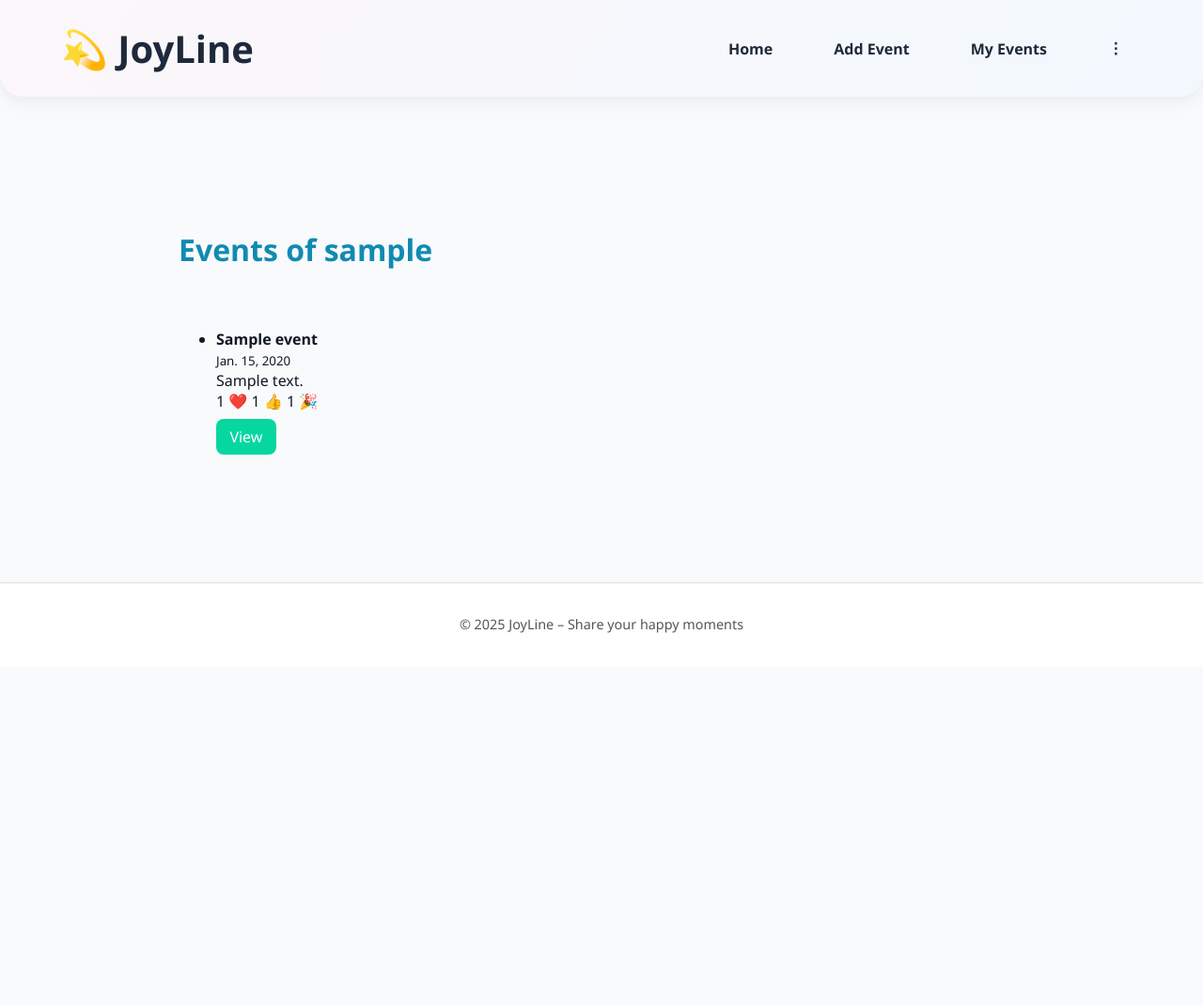
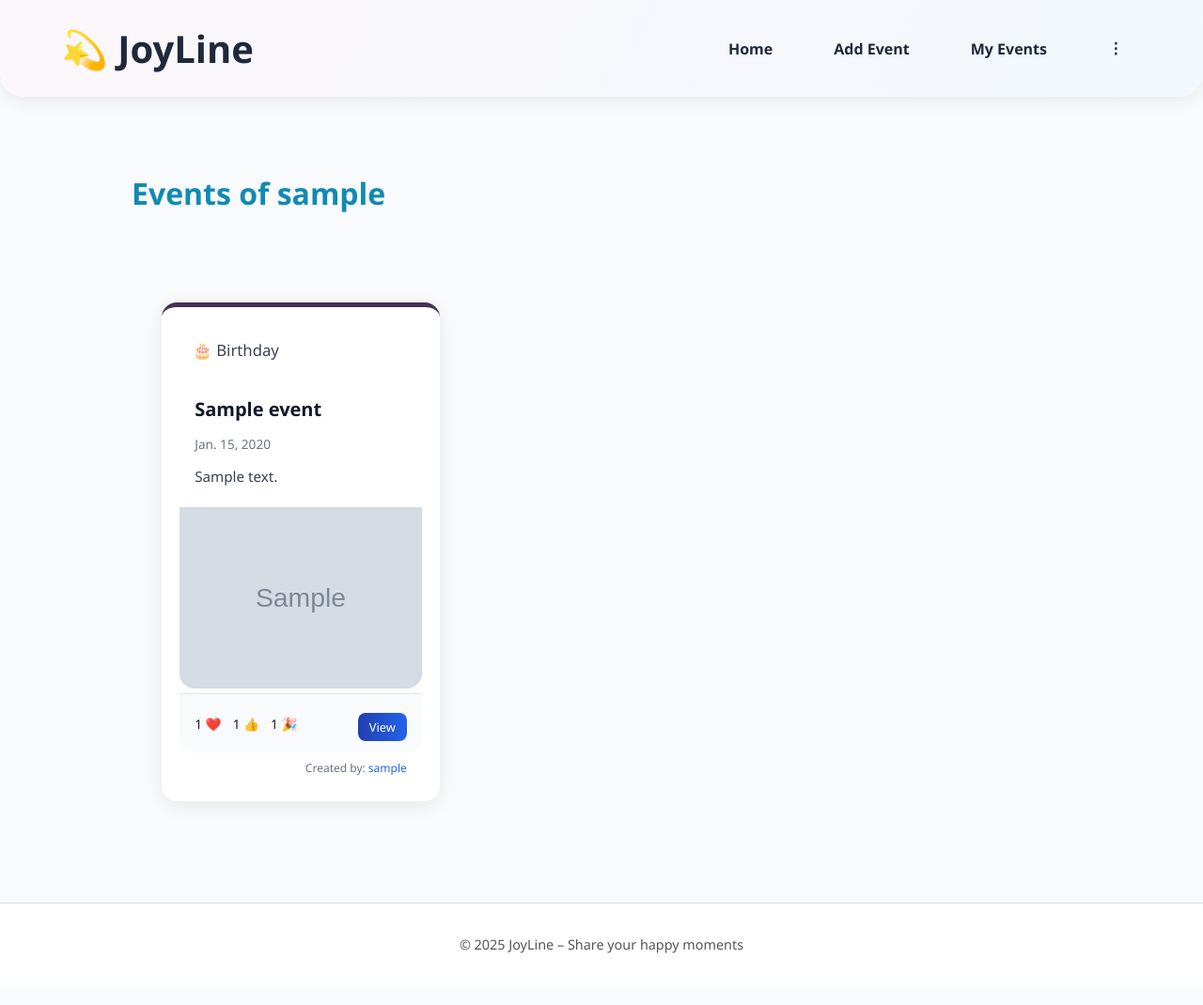
Before and after one commit to toqasalem18-bot/Capstone-Project, a Django app: a page that uses lab-fin/future_mailbox/postbox/templates/postbox/base.html in a window 1280 px wide. Shown: the whole page at 94% size. Before the commit the page ends 674 px from the top, so only its background shows below. Run offline with Django 5.2, Linux system fonts and the light colour scheme; a user stored in the database is signed in; tables that the repository leaves empty hold one stand-in row (values such as "Sample post"); grey boxes marked "Sample" are stand-in pictures.

Commit message:
the images CRUD are done

```diff
--- a/lab-fin/future_mailbox/postbox/templates/postbox/user_events.html
+++ b/lab-fin/future_mailbox/postbox/templates/postbox/user_events.html
@@ -3,29 +3,202 @@
 {% block title %}Events of {{ user.username }}{% endblock %}
 
 {% block content %}
-<div class="container">
-    <h1 class="my-4">Events of {{ user.username }}</h1>
+<style>
+
+.events-container {
+    display: grid;
+    grid-template-columns: repeat(auto-fill, minmax(280px, 1fr));
+    gap: 1.5rem;
+    padding: 2rem;
+}
+
+/* ===== Event Card ===== */
+.event-card {
+    background-color: #ffffff;
+    border-radius: 16px;
+    box-shadow: 0 4px 20px rgba(0,0,0,0.08);
+    display: flex;
+    flex-direction: column;
+    transition: transform 0.2s, box-shadow 0.2s;
+}
+.event-card:hover {
+    transform: translateY(-5px);
+    box-shadow: 0 8px 25px rgba(0,0,0,0.12);
+}
+
+
+.event-card[data-type="birthday"] { border-top: 5px solid #443154; }
+.event-card[data-type="graduation"] { border-top: 5px solid #232025; }
+.event-card[data-type="anniversary"] { border-top: 5px solid #101223; }
+.event-card[data-type="other"] { border-top: 5px solid #6b759f; }
+
+
+.event-content {
+    padding: 1rem 1rem 0.5rem 1rem;
+}
+.event-type-icon {
+    font-size: 1rem;
+    margin-bottom: 0.3rem;
+    display: inline-block;
+    transition: all 0.3s ease;
+    cursor: default;
+    animation: pulse 2s infinite;
+}
+
+
+@keyframes pulse {
+    0% { transform: scale(1); opacity: 1; }
+    50% { transform: scale(1.05); opacity: 0.8; }
+    100% { transform: scale(1); opacity: 1; }
+}
+
+
+.event-type-icon.birthday:hover {
+    text-shadow: 0 0 8px#443154, 0 0 12px #443154;
+}
+.event-type-icon.graduation:hover {
+    text-shadow: 0 0 8px #443154, 0 0 12px #443154;
+}
+.event-type-icon.anniversary:hover {
+    text-shadow: 0 0 8px #443154, 0 0 12px #443154;
+}
+.event-type-icon.other:hover {
+    text-shadow: 0 0 8px #443154, 0 0 12px #443154;
+}
+
+.event-title {
+    font-size: 1.25rem;
+    font-weight: 600;
+    margin-bottom: 0.3rem;
+}
+.event-date {
+    font-size: 0.85rem;
+    color: #6b7280;
+}
+.event-description {
+    font-size: 0.95rem;
+    color: #374151;
+}
+
+/* ===== Event Image ===== */
+.event-image-wrapper img {
+    width: 100%;
+    border-radius: 0 0 16px 16px;
+    object-fit: cover;
+    max-height: 200px;
+}
+
+/* ===== Footer ===== */
+.event-footer {
+    display: flex;
+    justify-content: space-between;
+    align-items: center;
+    padding: 0.75rem 1rem;
+    border-top: 1px solid #e5e7eb;
+    background-color: #f9fafb;
+    border-radius: 0 0 16px 16px;
+}
+.event-badges .badge {
+    margin-right: 0.5rem;
+    font-size: 0.85rem;
+}
+
+.event-footer a.btn {
+    font-size: 0.8rem;
+    background: linear-gradient(to right, #1e40af, #2563eb);
+    color: #fff;
+    border-radius: 8px;
+    padding: 0.35rem 0.75rem;
+    transition: background 0.3s;
+}
+.event-footer a.btn:hover {
+    background: linear-gradient(to right, #2563eb, #1e3a8a);
+    color: #fff;
+}
+
+
+.event-creator {
+    text-align: right;
+    font-size: 0.75rem;
+    color: #6b7280;
+    padding: 0.5rem 1rem;
+}
+.creator-link {
+    text-decoration: none;
+    color: #2563eb;
+}
+.creator-link:hover {
+    text-decoration: underline;
+}
+
+
+.no-events {
+    text-align: center;
+    font-size: 1rem;
+    color: #6b7280;
+    padding: 2rem;
+}
+</style>
+
+<h1 class="text-center my-4">Events of {{ user.username }}</h1>
 
 {% if events %}
-        <ul class="list-group">
+<div class="events-container">
     {% for event in events %}
-                <li class="list-group-item d-flex justify-content-between align-items-center">
-                    <div>
-                        <strong>{{ event.title }}</strong> <br>
-                        <small>{{ event.event_date }}</small> <br>
-                        <span>{{ event.description|truncatewords:20 }}</span>
+    <div class="event-card fade-in" data-type="{{ event.event_type }}">
+
+        <div class="event-content">
+
+
+            <div class="event-type-icon
+                {% if event.event_type == 'other' %}other
+                {% elif event.event_type == 'wedding' %}anniversary
+                {% elif event.event_type == 'birthday' %}birthday
+                {% elif event.event_type == 'graduation' %}graduation
+                {% endif %}
+            ">
+                {% if event.event_type == 'other' %}✨ Other
+                {% elif event.event_type == 'wedding' %}💍 Wedding
+                {% elif event.event_type == 'birthday' %}🎂 Birthday
+                {% elif event.event_type == 'graduation' %}🎓 Graduation
+                {% endif %}
             </div>
-                    <div>
+
+            <h5 class="event-title">{{ event.title }}</h5>
+            <p class="event-date">{{ event.event_date|date:"M. d, Y" }}</p>
+            <p class="event-description">{{ event.description|truncatewords:20 }}</p>
+        </div>
+
+        <!-- Event Image -->
+        {% if event.image %}
+        <div class="event-image-wrapper">
+            <img src="{{ event.image.url }}" alt="{{ event.title }}">
+        </div>
+        {% endif %}
+
+        <!-- Footer: Reactions + View -->
+        <div class="event-footer">
+            <div class="event-badges">
                 <span class="badge bg-primary">{{ event.hearts }} ❤️</span>
                 <span class="badge bg-success">{{ event.thumbs }} 👍</span>
                 <span class="badge bg-warning">{{ event.tada }} 🎉</span>
             </div>
-                    <a href="{% url 'postbox:event_detail' event.id %}" class="btn btn-outline-secondary btn-sm ms-3">View</a>
-                </li>
+            <a href="{% url 'postbox:event_detail' event.id %}" class="btn">View</a>
+        </div>
+
+
+        <div class="event-creator">
+            Created by:
+            <a href="{% url 'postbox:user_events' event.user.username %}" class="creator-link">
+                {{ event.user.username }}
+            </a>
+        </div>
+    </div>
     {% endfor %}
-        </ul>
+</div>
 {% else %}
-        <p>No events found for this user.</p>
+<div class="no-events">
+    No events found for this user.
+</div>
 {% endif %}
-</div>
 {% endblock %}
--- a/lab-fin/future_mailbox/postbox/urls.py
+++ b/lab-fin/future_mailbox/postbox/urls.py
@@ -28,7 +28,8 @@
     path('timeline/react/<int:event_id>/', views.react_event, name='react_event'),
     path('my-events/', views.my_events, name='my_events'),
     path('messages/compose/', views.compose_message, name='compose_message'),
-    path('user/<str:username>/events/', UserEventsView.as_view(), name='user_events'),
+    path('user/<str:username>/events/', views.user_events, name='user_events'),
+
 
     # Authentication
     path('signup/', signup_view, name='signup'),
--- a/lab-fin/future_mailbox/postbox/views.py
+++ b/lab-fin/future_mailbox/postbox/views.py
@@ -8,17 +8,15 @@
 from django.urls import reverse_lazy, reverse
 from django.views.decorators.http import require_POST
 from django.http import JsonResponse
-from django.shortcuts import redirect
 from .models import Event, Comment, Message, Notification
 from .forms import EventForm, CommentForm, MessageForm
 from .utils import create_notification
-from django.http import JsonResponse
-from django.views.generic import DetailView
-from django.shortcuts import get_object_or_404, redirect
-from .forms import CommentForm
-from .utils import create_notification
 from django.utils.decorators import method_decorator
 from django.contrib.auth import get_user_model
+from django.contrib.auth.models import User
+
+
+User = get_user_model()
 
 # ==========================
 # Compose Message
@@ -36,6 +34,7 @@
         form = MessageForm()
     events = Event.objects.filter(user=request.user)
     return render(request, 'postbox/message_form.html', {'form': form, 'events': events})
+
 
 # ==========================
 # React to Event
@@ -58,6 +57,7 @@
     event.save()
     return JsonResponse({'hearts': event.hearts, 'thumbs': event.thumbs, 'tada': event.tada})
 
+
 # ==========================
 # Timeline
 # ==========================
@@ -77,6 +77,7 @@
             context['all_notifications'] = []
         return context
 
+
 # ==========================
 # Event Detail + Comments
 # ==========================
@@ -89,7 +90,6 @@
     def get_context_data(self, **kwargs):
         context = super().get_context_data(**kwargs)
         context['form'] = CommentForm()
-
         context['comments'] = self.object.comments.all().order_by('-created_at')
         return context
 
@@ -102,10 +102,8 @@
             comment.event = self.object
             comment.save()
 
-
             if comment.user != self.object.user:
                 create_notification(comment.user, self.object, 'comment')
-
 
             if request.headers.get('x-requested-with') == 'XMLHttpRequest':
                 return JsonResponse({
@@ -122,8 +120,9 @@
         return self.render_to_response(context)
 
 
-
-
+# ==========================
+# Edit Comment
+# ==========================
 @login_required
 def edit_comment(request, comment_id):
     comment = get_object_or_404(Comment, id=comment_id)
@@ -139,7 +138,9 @@
     return JsonResponse({'error': 'Invalid request'}, status=400)
 
 
-
+# ==========================
+# Delete Comment
+# ==========================
 @login_required
 def delete_comment(request, comment_id):
     comment = get_object_or_404(Comment, id=comment_id)
@@ -149,8 +150,8 @@
     return JsonResponse({'success': True})
 
 
-
-# Event Create View (with image )
+# ==========================
+# Event Create View
 # ==========================
 class EventCreateView(LoginRequiredMixin, CreateView):
     model = Event
@@ -162,17 +163,14 @@
         event = form.save(commit=False)
         event.user = self.request.user
 
-
         custom_type = self.request.POST.get('custom_event_type')
         if form.cleaned_data.get('event_type') == 'other' and custom_type:
             event.event_type = custom_type
-
 
         if self.request.FILES.get('image'):
             event.image = self.request.FILES['image']
 
         event.save()
-
 
         if self.request.headers.get('x-requested-with') == 'XMLHttpRequest':
             return JsonResponse({
@@ -193,6 +191,9 @@
         return super().form_invalid(form)
 
 
+# ==========================
+# Event Update View
+# ==========================
 class EventUpdateView(LoginRequiredMixin, UpdateView):
     model = Event
     form_class = EventForm
@@ -204,20 +205,21 @@
 
     def form_valid(self, form):
         event = form.save(commit=False)
+        if not event.user:
+            event.user = self.request.user
 
 
-        custom_type = self.request.POST.get('custom_event_type')
-        if form.cleaned_data.get('event_type') == 'other' and custom_type:
-            event.event_type = custom_type
-
-
-        if self.request.FILES.get('image'):
-            event.image = self.request.FILES['image']
+        if self.request.POST.get('remove_image') == '1':
+            event.image.delete(save=False)
+            event.image = None
 
         event.save()
         return super().form_valid(form)
 
 
+# ==========================
+# Event Delete View
+# ==========================
 class EventDeleteView(LoginRequiredMixin, DeleteView):
     model = Event
     template_name = 'postbox/event_confirm_delete.html'
@@ -225,6 +227,7 @@
 
     def get_queryset(self):
         return Event.objects.filter(user=self.request.user)
+
 
 # ==========================
 # Signup
@@ -242,18 +245,15 @@
             messages.error(request, "Please correct the errors below.")
     return render(request, 'postbox/signup.html', {'form': form})
 
+
 # ==========================
 # My Events
 # ==========================
-from django.shortcuts import render
-from .models import Event
-from django.contrib.auth.decorators import login_required
-
 @login_required
 def my_events(request):
     event_list = Event.objects.filter(user=request.user).order_by('-event_date')
+    return render(request, 'postbox/my_events.html', {'event_list': event_list})
 
-    return render(request, 'postbox/my_events.html', {'event_list': event_list})
 
 # ==========================
 # Notifications
@@ -263,24 +263,24 @@
     notifications = Notification.objects.filter(recipient=request.user).order_by('-created_at')
     return render(request, 'postbox/notifications.html', {'notifications': notifications})
 
-from django.views.generic import ListView
-from .models import Event
-from django.shortcuts import get_object_or_404
-from django.contrib.auth import get_user_model
 
-User = get_user_model()
+# ==========================
+# User Events
+# ==========================
+@login_required
+def user_events(request, username):
+    user = get_object_or_404(User, username=username)
+    events = Event.objects.filter(user=user).order_by('-event_date', '-created_at')
+    return render(request, 'postbox/user_events.html', {'user': user, 'events': events})
 
-class UserEventsView(ListView):
-    model = Event
-    template_name = 'postbox/user_events.html'
-    context_object_name = 'events'
 
-    def get_queryset(self):
-        username = self.kwargs.get('username')
-        user = get_object_or_404(User, username=username)
-        return Event.objects.filter(created_by=user).order_by('-event_date', '-created_at')
 
-    def get_context_data(self, **kwargs):
-        context = super().get_context_data(**kwargs)
-        context['username'] = self.kwargs.get('username')
-        return context
+def UserEventsView(request, username):
+
+    user = get_object_or_404(User, username=username)
+
+
+    events = Event.objects.filter(user=user).order_by('-id')
+
+
+    return render(request, 'postbox/user_events.html', {'user': user, 'events': events})
```
Also changed, not shown: lab-fin/future_mailbox/postbox/templates/postbox/base.html (+4 -4 lines), lab-fin/future_mailbox/postbox/templates/postbox/event_detail.html (+11 -9 lines), lab-fin/future_mailbox/postbox/templates/postbox/event_form.html (+39 -110 lines), lab-fin/future_mailbox/postbox/templates/postbox/my_events.html (+56 -106 lines), lab-fin/future_mailbox/postbox/templates/postbox/timeline.html (+4 -4 lines), lab-fin/future_mailbox/media/event_images/ChatGPT_Image_Sep_18_2025_12_47_51_PM.png (added), lab-fin/future_mailbox/media/event_images/ChatGPT_Image_Sep_28_2025_11_52_23_AM_6IbeT5k.png (added), lab-fin/future_mailbox/media/event_images/ChatGPT_Image_Sep_28_2025_11_52_23_AM_gzgHbO9.png (added), lab-fin/future_mailbox/media/event_images/Untitled_diagram-2025-10-09-092024.png (added). Lines whose indentation alone changed are shown as unchanged.
